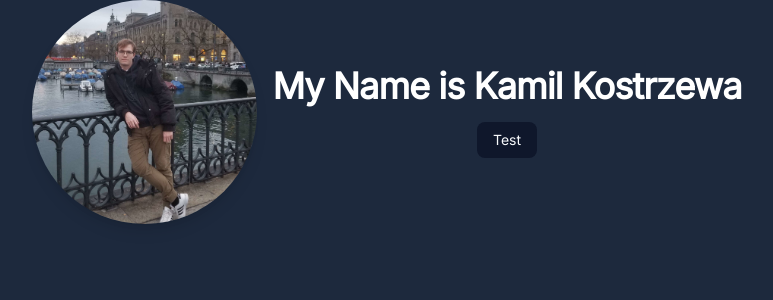
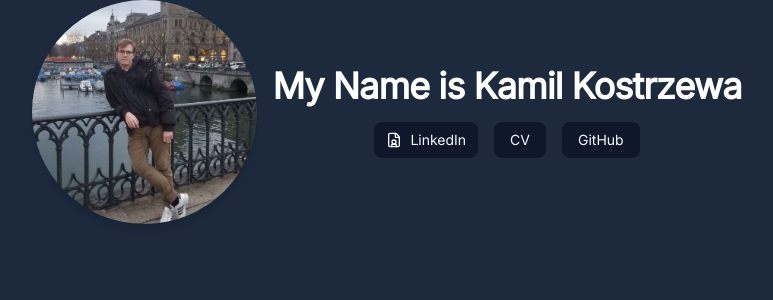
Before and after one commit to K0Stek122/k0stek122.github.io, a React (Vite) app: page /employers in a window 1280 px wide. Shown: the top 300 px of the page, without its empty margins (253-1026 px from the left). Built offline with nearby package versions, Linux system fonts and the light colour scheme.

Commit message:
feat: update Employers page layout; add LinkedIn button with icon

```diff
--- a/src/index.css
+++ b/src/index.css
@@ -121,7 +121,7 @@
     @apply border-border outline-ring/50;
   }
   body {
-    @apply bg-background text-foreground;
+    @apply bg-background bg-slate-800;
     font-family: "Inter", "system-ui", "sans-serif";
   }
 }
--- a/src/pages/employers.tsx
+++ b/src/pages/employers.tsx
@@ -2,6 +2,7 @@ import React from 'react';
 import { useNavigate } from 'react-router-dom';
 import H1 from '../components/ui/typographyh1';
 import { Button } from '../components/ui/button';
+import { FileUser } from 'lucide-react';
 
 /*
 The main page will display three main buttons:
@@ -16,6 +17,13 @@ interface EmployersPageProps {
 
 const EmployersPage: React.FC<EmployersPageProps> = () => {
     const navigate = useNavigate();
+    const buttonStyles = "transition-transform duration-200 hover:scale-110 hover:cursor-pointer animate-fadeInUp";
+
+    const handleExternalLink = (url: string) => {
+        window.open(url, '_blank');
+    };
+
+
     return (
         <div className="flex items-start justify-center h-screen bg-slate-800 gap-4">
             <div className="animate-fadeInUp flex flex-row items-center justify-center gap-4 bg-slate-800 v-screen">
@@ -26,10 +34,21 @@ const EmployersPage: React.FC<EmployersPageProps> = () => {
                 />
                 <div className="flex flex-col items-center justify-center gap-4 bg-slate-800">
                     <H1 text="My Name is Kamil Kostrzewa"></H1>
-                    <Button variant="default">Test</Button>
+                    <div className="flex flex-row items-center justify-center gap-4 bg-slate-800">
+                        <Button
+                            variant="default"
+                            className={buttonStyles}
+                            onClick={() => handleExternalLink("https://www.linkedin.com/in/kamil-kostek/")}>
+                                <FileUser data-icon="inline-start" />
+                                LinkedIn
+                        </Button>
+
+                        <Button variant="default">CV</Button>
+
+                        <Button variant="default">GitHub</Button>
+                    </div>
                 </div>
             </div>
-
         </div>
     );
 };
```
